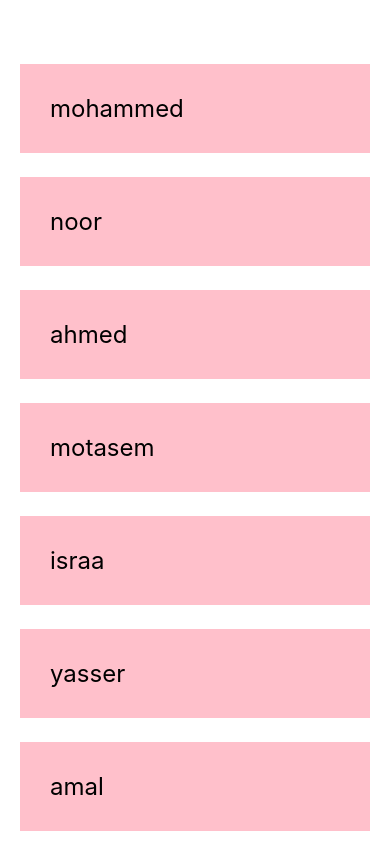
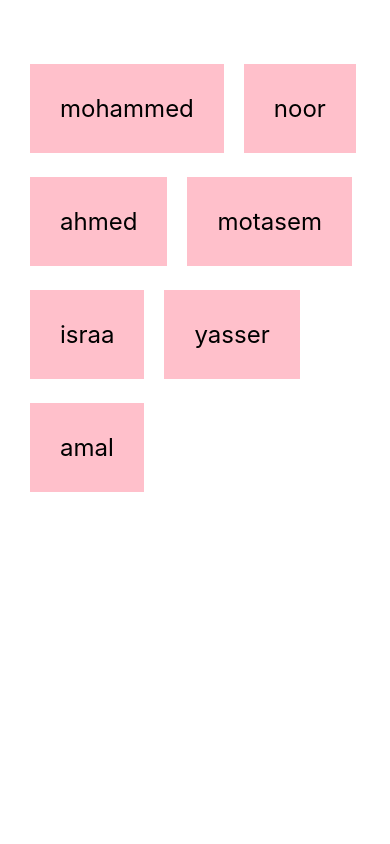
Before and after one commit to motasem99/learn-react-native, a React Native app: screen / in a window 390 px wide. Built offline with nearby package versions, Linux system fonts and the light colour scheme.

Commit message:
flat list component

```diff
--- a/App.js
+++ b/App.js
@@ -1,26 +1,35 @@
 import { useState } from 'react';
-import { StyleSheet, Text, View, ScrollView } from 'react-native';
+import { StyleSheet, Text, View, FlatList } from 'react-native';
 
 export default function App() {
   const [people, setPeople] = useState([
-    { name: 'mohammed', key: '1' },
-    { name: 'noor', key: '2' },
-    { name: 'ahmed', key: '3' },
-    { name: 'motasem', key: '4' },
-    { name: 'israa', key: '5' },
-    { name: 'yasser', key: '6' },
-    { name: 'amal', key: '7' },
+    { name: 'mohammed', id: '1' },
+    { name: 'noor', id: '2' },
+    { name: 'ahmed', id: '3' },
+    { name: 'motasem', id: '4' },
+    { name: 'israa', id: '5' },
+    { name: 'yasser', id: '6' },
+    { name: 'amal', id: '7' },
   ]);
 
   return (
     <View style={styles.container}>
-      <ScrollView>
+      <FlatList
+        numColumns={2}
+        keyExtractor={(item) => item.id}
+        data={people}
+        renderItem={({ item }) => <Text style={styles.item}>{item.name}</Text>}
+      />
+
+      {/*
+        <ScrollView>
         {people.map((item) => (
           <View key={item.key}>
             <Text style={styles.item}>{item.name}</Text>
           </View>
         ))}
       </ScrollView>
+      */}
     </View>
   );
 }
@@ -39,5 +48,7 @@ const styles = StyleSheet.create({
     padding: 30,
     backgroundColor: 'pink',
     fontSize: 24,
+    marginHorizontal: 10,
+    marginTop: 24,
   },
 });
```
